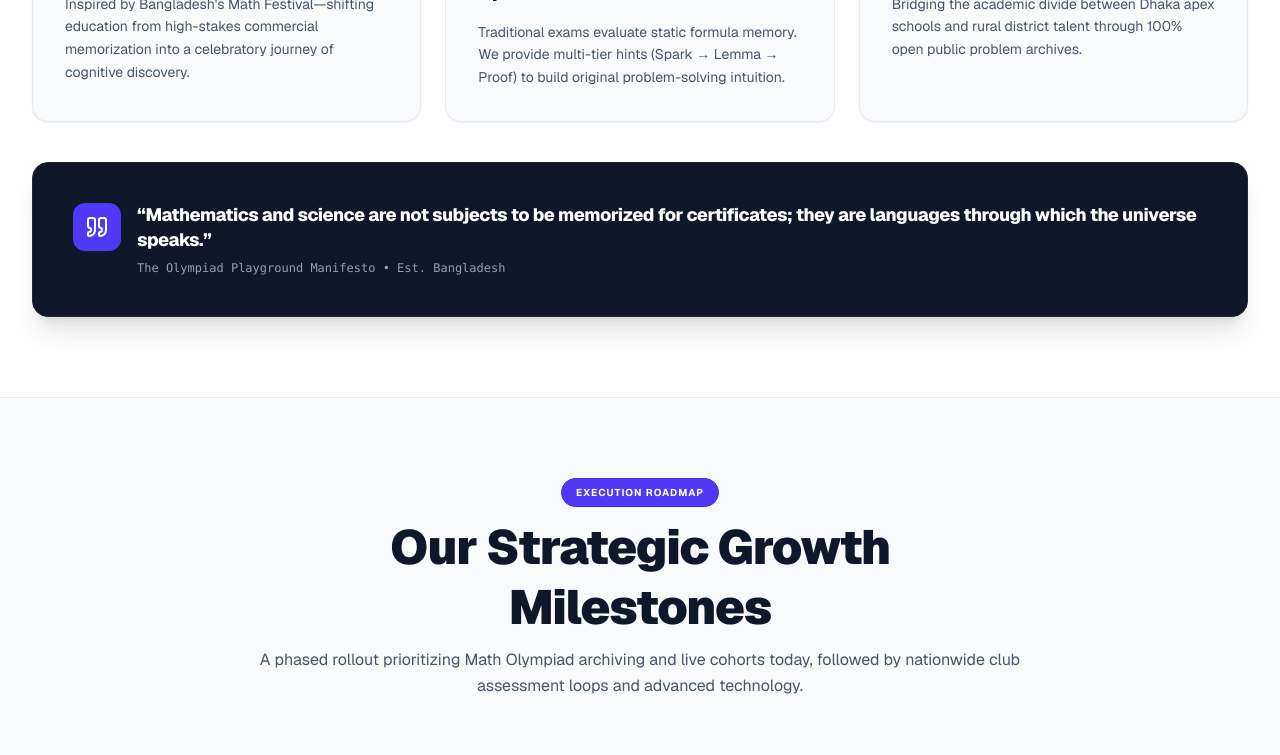
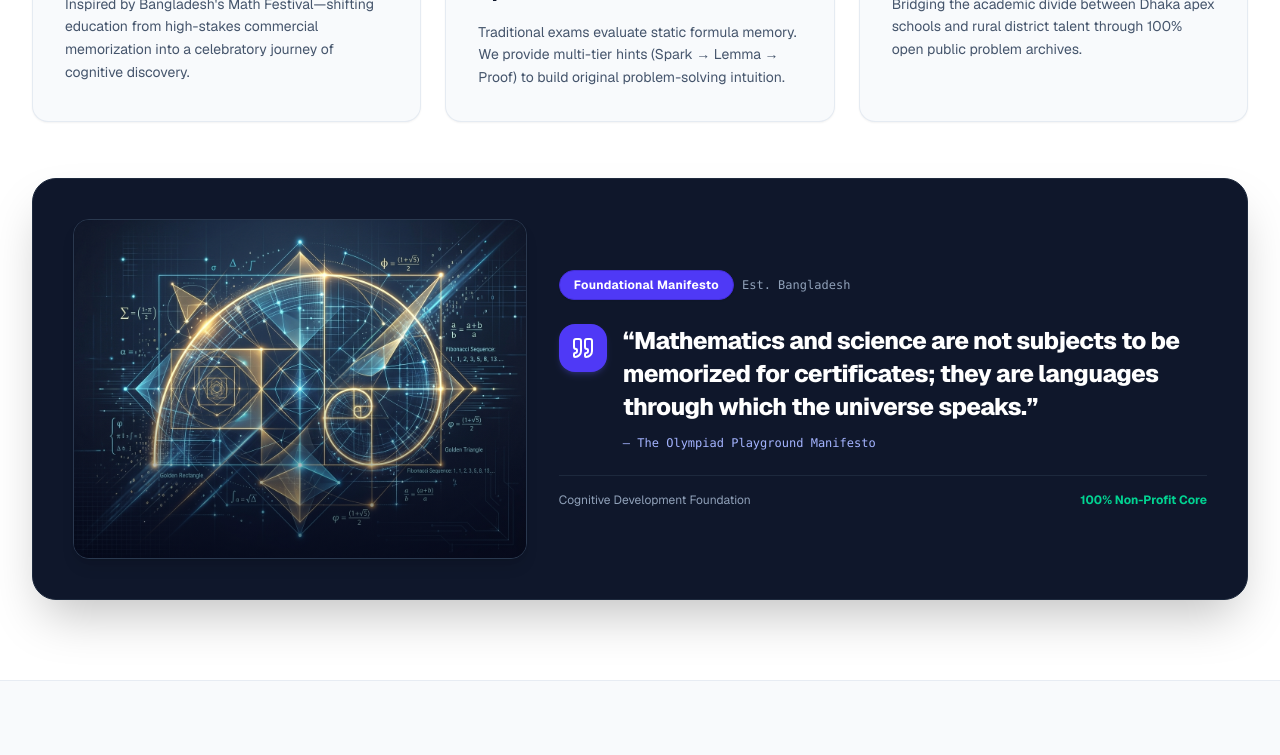
Before and after one commit to ahnaf-asif/olympiad-home, a Next.js app: page /about in a window 1280 px wide. Shown: the part 960-1715 px from the top of the page. Built offline with nearby package versions, Linux system fonts and the light colour scheme.

Commit message:
feat(about): convert manifesto banner to side-by-side split layout with mathematical art image

```diff
--- a/components/about/PhilosophySection.tsx
+++ b/components/about/PhilosophySection.tsx
@@ -1,5 +1,5 @@
 import React from "react";
-import { Sparkles, Brain, Compass, Quote, Award } from "lucide-react";
+import { Sparkles, Brain, Compass, Quote } from "lucide-react";
 import { Badge } from "@/components/ui/Badge";
 import { SectionHeading } from "@/components/ui/SectionHeading";
 
@@ -36,7 +36,7 @@ export function PhilosophySection() {
         />
 
         {/* 3 Pillars Grid */}
-        <div className="grid grid-cols-1 md:grid-cols-3 gap-6 mb-10">
+        <div className="grid grid-cols-1 md:grid-cols-3 gap-6 mb-10 md:mb-14">
           {philosophyPillars.map((item, idx) => {
             const Icon = item.icon;
             return (
@@ -67,20 +67,49 @@ export function PhilosophySection() {
           })}
         </div>
 
-        {/* Manifesto Quote Banner */}
-        <div className="rounded-2xl bg-slate-900 text-white p-6 md:p-10 border border-slate-800 shadow-xl flex flex-col md:flex-row items-center justify-between gap-6">
-          <div className="flex items-start gap-4">
-            <div className="flex h-12 w-12 flex-shrink-0 items-center justify-center rounded-xl bg-indigo-600 text-white">
-              <Quote className="h-6 w-6" />
+        {/* Side-by-Side Manifesto Section */}
+        <div className="rounded-3xl bg-slate-900 text-white p-6 md:p-10 border border-slate-800 shadow-2xl overflow-hidden">
+          <div className="grid grid-cols-1 lg:grid-cols-12 gap-8 items-center">
+
+            {/* Left Side: Mathematical Geometric Art Image */}
+            <div className="lg:col-span-5 overflow-hidden rounded-2xl border border-slate-700/80 shadow-lg relative aspect-4/3 sm:aspect-16/9 lg:aspect-4/3">
+              <img
+                src="/manifesto_math_art.jpg"
+                alt="Mathematical Geometric Art and Fibonacci Spiral"
+                className="w-full h-full object-cover transform hover:scale-105 transition-transform duration-500"
+              />
+              <div className="absolute inset-0 bg-gradient-to-t from-slate-950/60 via-transparent to-transparent pointer-events-none" />
             </div>
-            <div>
-              <blockquote className="text-base md:text-lg font-extrabold text-white tracking-tight leading-snug">
-                &ldquo;Mathematics and science are not subjects to be memorized for certificates; they are languages through which the universe speaks.&rdquo;
-              </blockquote>
-              <p className="text-xs text-slate-400 mt-2 font-mono">
-                The Olympiad Playground Manifesto &bull; Est. Bangladesh
-              </p>
+
+            {/* Right Side: Manifesto Quote */}
+            <div className="lg:col-span-7 flex flex-col justify-between gap-6">
+              <div className="flex items-center gap-2">
+                <Badge variant="indigo" className="bg-indigo-600 text-white text-xs">
+                  Foundational Manifesto
+                </Badge>
+                <span className="text-xs text-slate-400 font-mono">Est. Bangladesh</span>
+              </div>
+
+              <div className="flex items-start gap-4">
+                <div className="flex h-12 w-12 flex-shrink-0 items-center justify-center rounded-2xl bg-indigo-600 text-white shadow-md shadow-indigo-500/20">
+                  <Quote className="h-6 w-6" />
+                </div>
+                <div className="flex flex-col gap-3">
+                  <blockquote className="text-lg md:text-2xl font-extrabold text-white tracking-tight leading-snug">
+                    &ldquo;Mathematics and science are not subjects to be memorized for certificates; they are languages through which the universe speaks.&rdquo;
+                  </blockquote>
+                  <p className="text-xs text-indigo-300 font-mono">
+                    &mdash; The Olympiad Playground Manifesto
+                  </p>
+                </div>
+              </div>
+
+              <div className="pt-4 border-t border-slate-800 flex items-center justify-between text-xs text-slate-400">
+                <span>Cognitive Development Foundation</span>
+                <span className="text-emerald-400 font-bold">100% Non-Profit Core</span>
+              </div>
             </div>
+
           </div>
         </div>
 
```
Also changed, not shown: public/manifesto_math_art.jpg (added).
